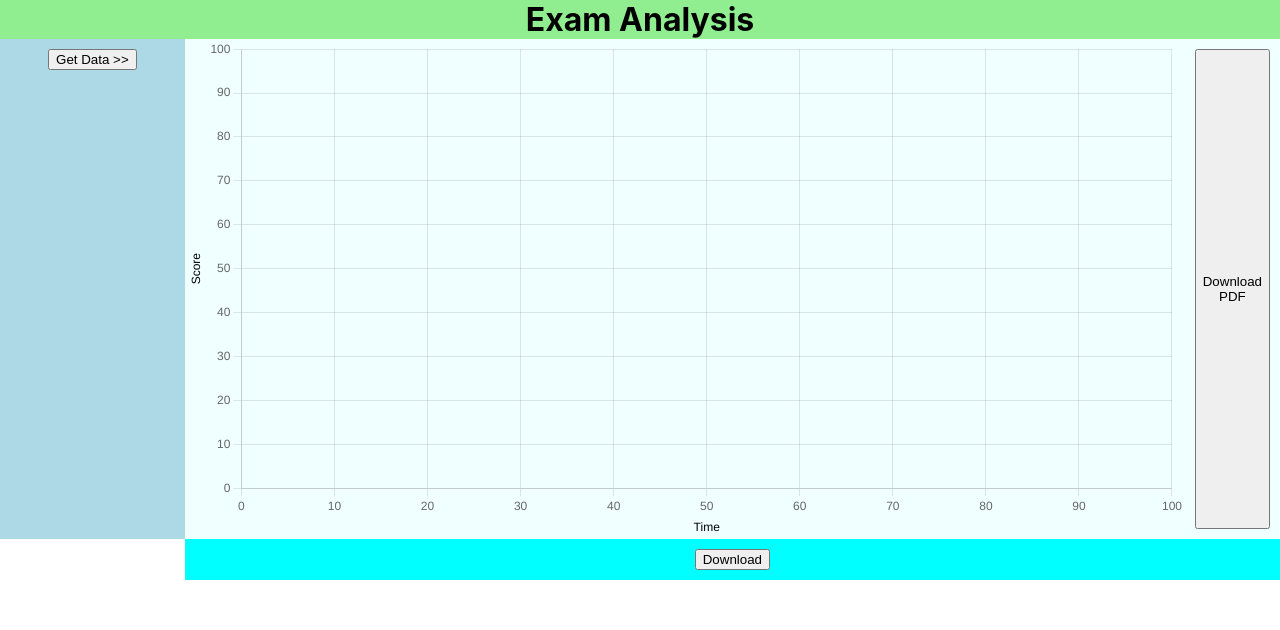
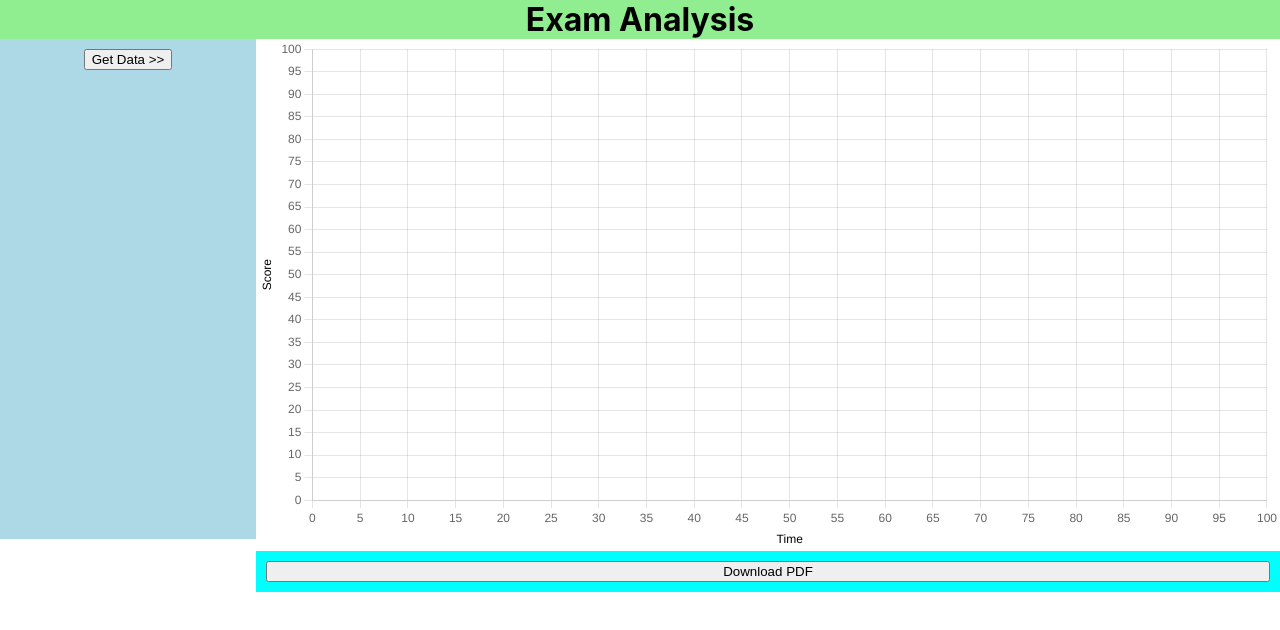
Before and after one commit to BeckyReed/MET633Group6, a React (Create React App) app in the folder exam_analysis/: page / in a window 1280 px wide. Shown: the top 630 px of the page. Built offline with nearby package versions, Linux system fonts and the light colour scheme.

Commit message:
Fix Chart PDF Download background

```diff
--- a/exam_analysis/src/ChartPane.css
+++ b/exam_analysis/src/ChartPane.css
@@ -1,14 +1,14 @@
-div {
-    background-color: rgb(0, 255, 255);
-}
+
 
 .chart {
-    height: 100%;
-    width: 100%;
+
+    background-color: rgb(0, 255, 255);
+
+        display: flex;
+    flex-direction: column;
 }
 
 #Scatter {
     position: relative;
-    height: 90%;
-    width: 90%;
+
 }
--- a/exam_analysis/src/ChartPane.js
+++ b/exam_analysis/src/ChartPane.js
@@ -3,9 +3,8 @@ import { Chart as ChartJS, Colors } from "chart.js/auto";
 import './ChartPane.css';
 import './scripts/ChartHandling';
 import { colorArray } from './resource/color';
-import { makeDataset, downloadPDF} from './scripts/ChartHandling';
+import { makeDataset, downloadPDF } from './scripts/ChartHandling';
 import { useState } from 'react';
-import {pdfjsLib} from 'pdfjs-dist/webpack';
 
 
 
@@ -14,21 +13,18 @@ ChartJS.register(Colors);
 
 const bgColor = {
     id: 'bgColor',
-    beforeDraw: (chart, steps, options) => {
-        const { ctx, width, height } = chart;
-        ctx.fillStyle = options.backgroundColor;
+    beforeDraw: (chart, args, pluinOptions) => {
+        const { ctx, canvas: { top, botom, left, right, width, height } } = chart;
+        ctx.save();
+
+        ctx.fillStyle = 'white';
         ctx.fillRect(0, 0, width, height);
-        ctx.restore();
+
     }
-}
+};
 
 const options = {
-    plugins: {
-        colors: {
-            forceOverride: true
-        },
 
-    },
     scales: {
         y: {
             title: {
@@ -37,22 +33,37 @@ const options = {
                 color: 'rgb(0,0,0)'
             },
             suggestedMin: 0,
-                suggestedMax: 100
+            suggestedMax: 100,
+            ticks: {
+                stepSize: 5
+            }
         },
         x: {
             title: {
                 display: true,
                 text: 'Time',
-                color:  'rgb(0,0,0)'
+                color: 'rgb(0,0,0)'
             },
             suggestedMax: 100,
-            suggestedMin: 0
+            suggestedMin: 0,
+            ticks: {
+                stepSize: 5
+            }
         }
     },
     bgColor: {
-        backgroundColor: "white"
+        color: 'white'
     },
+
+    plugins: {
+        colors: {
+            forceOverride: true
+        }
+    }
 };
+
+
+
 
 
 
@@ -93,7 +104,6 @@ function ChartPane({ toChartPane }) {
         let testChart = {
             datasets: data
 
-
         };
 
 
@@ -106,7 +116,7 @@ function ChartPane({ toChartPane }) {
         <div className="chart">
 
             {/* <div>{toChartPane()}</div> */}
-            <Scatter id="scatterChart" options={options} data={chartData(toChartPane(), colorArray)} />
+            <Scatter id="scatterChart" options={options} plugins={[bgColor]} data={chartData(toChartPane(), colorArray)} />
             <button className="download" onClick={downloadPDF}>Download PDF</button>
         </div>
     );
--- a/exam_analysis/src/Main.css
+++ b/exam_analysis/src/Main.css
@@ -2,9 +2,3 @@
     display: flex;
     flex-direction: column;
 }
-
-.chart {
-    background-color:azure;
-display: flex;
-justify-content: center;
-}
--- a/exam_analysis/src/Main.js
+++ b/exam_analysis/src/Main.js
@@ -4,27 +4,27 @@ import './Main.css';
 import { useState } from 'react';
 
 
-function Main({contentToMain}) {
+function Main({ contentToMain }) {
 
   const [chartList, setChartList] = useState([]);
-  function toChartPane () {
+  function toChartPane() {
     setChartList(contentToMain);
     return chartList;
   }
 
 
 
-    return (
-      <div className="Main">
+  return (
+    <div className="Main">
 
-        <ChartPane toChartPane={toChartPane}/>
-        <div className="downloadTray">
+      <ChartPane toChartPane={toChartPane} />
+      {/*<div className="downloadTray">
 
             <button className="download">Download</button>
-        </div>
+    </div>*/}
 
-      </div>
-    );
-  }
+    </div>
+  );
+}
 
 export default Main;
--- a/exam_analysis/src/scripts/ChartHandling.js
+++ b/exam_analysis/src/scripts/ChartHandling.js
@@ -1,6 +1,6 @@
 import { Scatter } from "react-chartjs-2";
 import { Chart as ChartJS } from "chart.js";
-import {jsPDF} from "jspdf";
+import { jsPDF } from "jspdf";
 
 /** Test Data */
 const test_data = [
@@ -41,7 +41,7 @@ function prepLocalDataXY(classKey) {
                 result.push(point);
             });
 
-            console.log(`JSON result: `+result);
+            console.log(`JSON result: ` + result);
 
             return result;
         }
@@ -56,9 +56,9 @@ function prepLocalDataXY(classKey) {
 
 
 /** Make datasets */
-function makeDataset (classKey, color) {
+function makeDataset(classKey, color) {
 
-console.log(`MAKE DATASET: classKey: `+ classKey);
+    console.log(`MAKE DATASET: classKey: ` + classKey);
 
     let data = prepLocalDataXY(classKey);
 
@@ -104,9 +104,9 @@ function downloadPDF() {
 
     const pdf = new jsPDF('landscape');
     pdf.setFontSize(20);
-    pdf.addImage(canvasImage, 'JPEG', 15, 15, 280, 150);
+    pdf.addImage(canvasImage, 'JPEG', 10, 15, 280, 150);
     pdf.save('Exam Analysis');
 }
 
 
-export { test_data, prepLocalDataXY, makeDataset, testChart, downloadPDF };
+export { prepLocalDataXY, makeDataset, testChart, downloadPDF };
```
